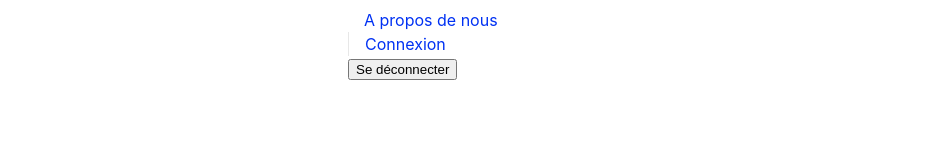
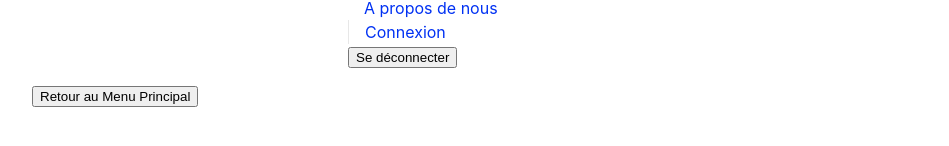
Before and after one commit to Alexis-LB54/VueJsSchool, a Vue app: page /patchEleve in a window 1280 px wide. Shown: the part 578-724 px from the top of the page, without its empty margins (0-949 px from the left). Built offline with nearby package versions, Linux system fonts and the light colour scheme; no server answers.

Commit message:
ajout boutou retour au mene dans patch eleve

```diff
--- a/src/components/school/patchEleve.vue
+++ b/src/components/school/patchEleve.vue
@@ -26,6 +26,9 @@
       <input type="submit" value="Approuver la gestion" />
     </form>
   </div>
+  <router-link :to="{ name: 'director' }">
+    <button class="btn btn-primary">Retour au Menu Principal</button>
+  </router-link>
 </template>
 
 <script setup>
```
